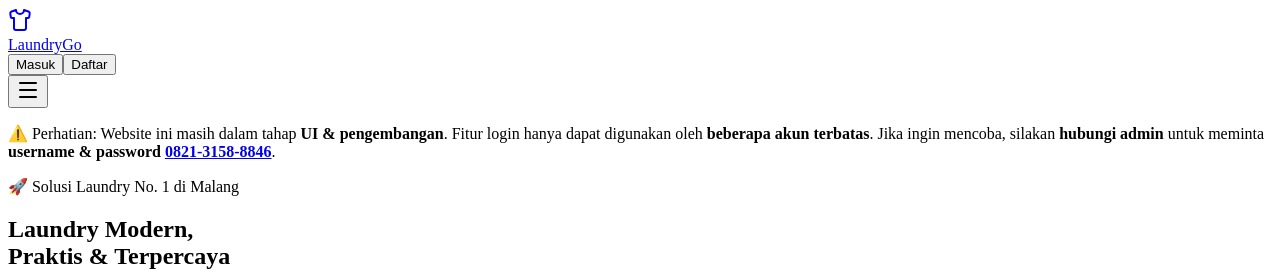
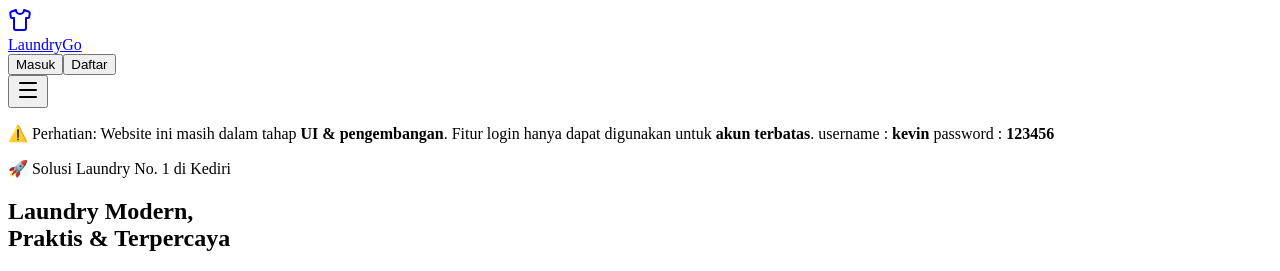
Before and after one commit to MohammadKevin/LaundryGo, a Next.js app: page / in a window 1280 px wide. Shown: the top 271 px of the page. Built offline with nearby package versions, Linux system fonts and the light colour scheme.

Commit message:
update number

```diff
--- a/app/(public)/page.tsx
+++ b/app/(public)/page.tsx
@@ -13,8 +13,8 @@ export default function LandingPage() {
           <p className="text-sm text-yellow-800">
             ⚠️ <span className="font-semibold">Perhatian:</span> Website ini masih
             dalam tahap <b>UI & pengembangan</b>. Fitur login hanya dapat digunakan
-            oleh <b>beberapa akun terbatas</b>. Jika ingin mencoba, silakan
-            <b> hubungi admin</b> untuk meminta <b>username & password <a href="https://wa.me/6282131588846?text=Halo%20saya%20ingin%20bertanya%20tentang%20akun%20yang%20bisa%20menggunakan%20fitur%20login">0821-3158-8846</a></b>.
+            untuk <b>akun terbatas</b>.
+            username : <b>kevin</b> password : <b>123456</b>
           </p>
         </div>
       </div>
@@ -28,7 +28,7 @@ export default function LandingPage() {
           transition={{ duration: 0.8 }}
         >
           <div className="inline-block px-4 py-1.5 mb-6 text-sm font-semibold text-blue-700 bg-blue-50 rounded-full border border-blue-100">
-            🚀 Solusi Laundry No. 1 di Malang
+            🚀 Solusi Laundry No. 1 di Kediri
           </div>
 
           <h1 className="text-5xl md:text-6xl font-extrabold leading-tight text-slate-900">
--- a/components/layout/Footer.tsx
+++ b/components/layout/Footer.tsx
@@ -73,7 +73,6 @@ export default function Footer() {
                             Dikembangkan oleh <span className="font-medium text-blue-200">LaundryGo Dev Team</span> • Versi 1.2.3
                         </p>
                         <br />
-                        <p>username : kevin password : 123456</p>
                         <br />
                         <p>Powered by <span className="font-medium text-blue-200">LaundryGo</span></p>
                     </div>
```
